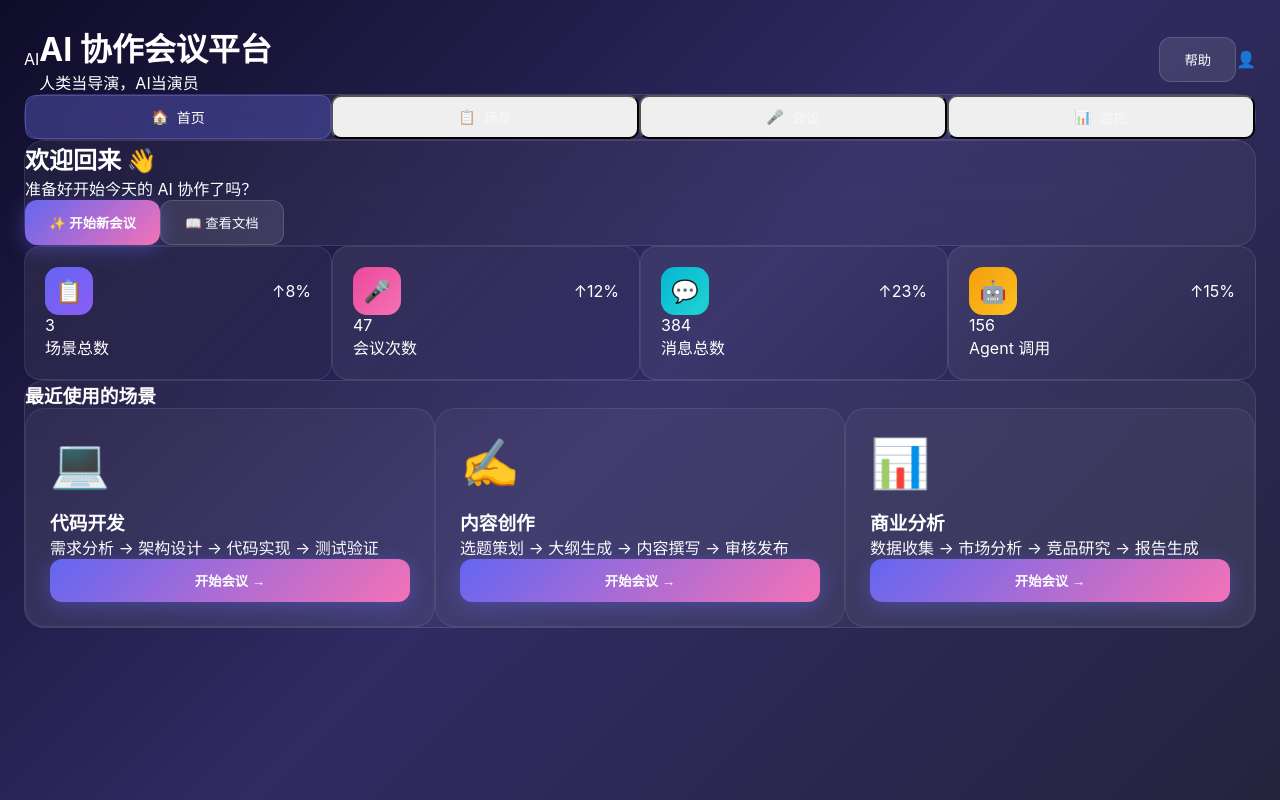
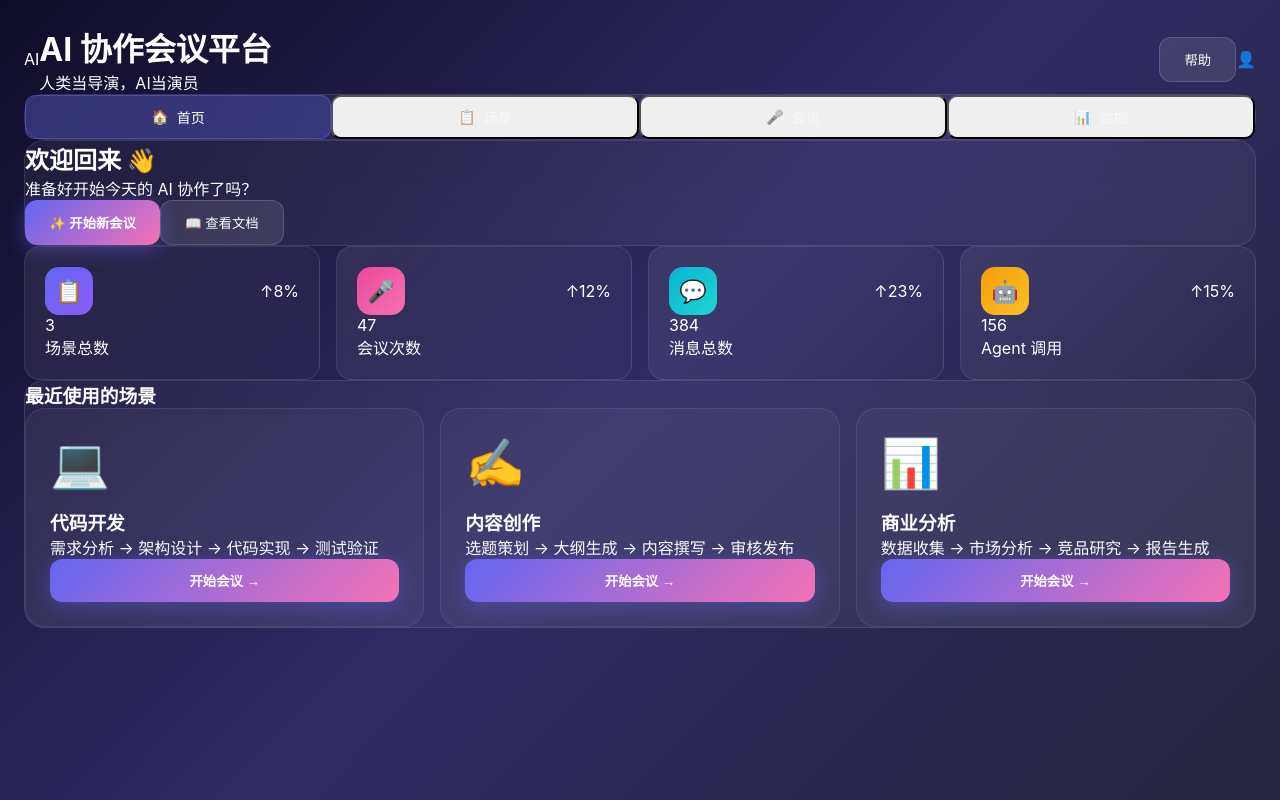
Before and after one commit to KingBoyAndGirl/ai-collaboration-meeting, a React (Vite) app: page / in a window 1280 px wide. Built offline with nearby package versions, Linux system fonts and the light colour scheme.

Commit message:
fix: 强制grid布局内联样式

```diff
--- a/src/main.jsx
+++ b/src/main.jsx
@@ -524,7 +524,7 @@ function App() {
             </div>
 
             {/* 统计卡片 */}
-            <div className="grid grid-cols-4 gap-4 mb-6 stat-grid">
+            <div className="mb-6 stat-grid" style={{display: 'grid', gridTemplateColumns: 'repeat(4, 1fr)', gap: '16px'}}>
               <StatCard icon="📋" label="场景总数" value={scenes.length} trend={8} color="purple" />
               <StatCard icon="🎤" label="会议次数" value={47} trend={12} color="pink" />
               <StatCard icon="💬" label="消息总数" value={384} trend={23} color="cyan" />
@@ -534,7 +534,7 @@ function App() {
             {/* 最近场景 */}
             <div className="dark-glass p-6">
               <h3 className="text-lg font-semibold text-white mb-5">最近使用的场景</h3>
-              <div className="grid grid-cols-3 gap-4 scene-grid">
+              <div className="scene-grid" style={{display: 'grid', gridTemplateColumns: 'repeat(3, 1fr)', gap: '16px'}}>
                 {scenes.map(scene => (
                   <SceneCard
                     key={scene.id}
```
